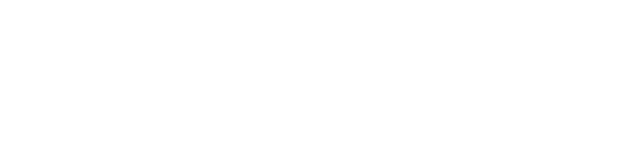
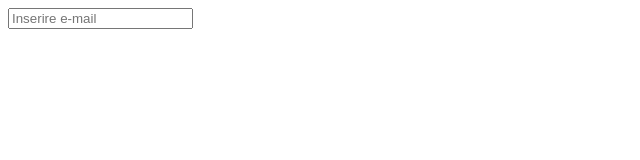
Before and after one commit to DanieleSpuria/js-mail-dadi, a plain HTML site: page -mail-/index.html in a window 1280 px wide. Shown: the whole page, without its empty margins (0-640 px from the left). Drawn offline with Linux system fonts and the light colour scheme.

Commit message:
add input

```diff
--- a/-mail-/index.html
+++ b/-mail-/index.html
@@ -8,6 +8,8 @@
 </head>
 <body>
 
+  <input type="email" id="email" placeholder="Inserire e-mail">
+
   <script src="js/script.js"></script>
 
 </body>
--- a/-mail-/js/script.js
+++ b/-mail-/js/script.js
@@ -0,0 +1,10 @@
+/*
+1. Input che chiede email all'utente. Agganciarlo ad una variabile.
+2. Button che salva la mail inserita in una variabile;
+2. Array con lista degli utenti accettati.
+3. Ciclo For che controlla se l'email inserita è presente nella lista iniziale.
+4. Stampare risultato ricerca.
+*/
+
+// Input
+const input = document.getElementById('email');
```
Also changed, not shown: 1 other file.
